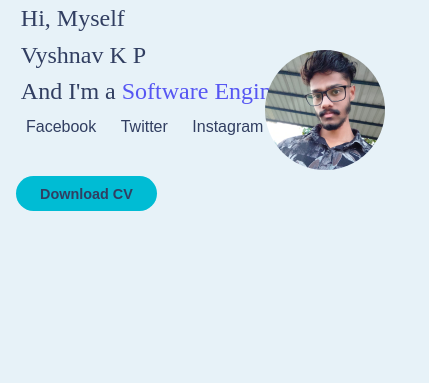
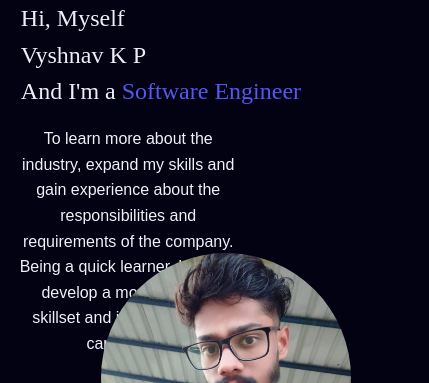
Before and after one commit to vyshnav8486/my-portfolio, a plain HTML site: page index.html in a window 390 px wide. Shown: the part 69-452 px from the top of the page, 429 px wide, since content can reach past the window. Drawn offline with Linux system fonts and the light colour scheme; a web font is replaced by a local one.

Commit message:
Updated project with responsive image changes

```diff
--- a/index.html
+++ b/index.html
@@ -2,6 +2,7 @@
 <html lang="en">
 <head>
   <link rel="preconnect" href="https://fonts.googleapis.com">
+  <link href="https://cdnjs.cloudflare.com/ajax/libs/font-awesome/6.5.1/css/all.min.css" rel="stylesheet">
   <link rel="preconnect" href="https://fonts.gstatic.com" crossorigin>
   <link href="https://fonts.googleapis.com/css2?family=Parkinsans:wght@300..800&display=swap" rel="stylesheet">
   <meta charset="UTF-8">
@@ -29,11 +30,16 @@
     <h1>Hi, Myself</h1>
     <h2>Vyshnav K P</h2>
     <h3>And I'm a <span class="blue-text">Software Engineer</span></h3>
+    <p class="description">
+      To learn more about the industry, expand my skills and gain experience about the responsibilities and
+      requirements of the company. Being a quick learner, I wish to develop a more rounded skillset and improve
+      my job capabilities.
+    </p>
     <div class="social-links">
-      <a href="https://www.facebook.com" target="_blank">Facebook</a>
-      <a href="https://www.twitter.com" target="_blank">Twitter</a>
-      <a href="https://www.instagram.com" target="_blank">Instagram</a>
-      <a href="https://www.linkedin.com" target="_blank">LinkedIn</a>
+      <a href="https://www.facebook.com" target="_blank"><i class="fab fa-facebook"></i> Facebook</a>
+      <a href="https://www.twitter.com" target="_blank"><i class="fab fa-twitter"></i> Twitter</a>
+      <a href="https://www.instagram.com" target="_blank"><i class="fab fa-instagram"></i> Instagram</a>
+      <a href="https://www.linkedin.com" target="_blank"><i class="fab fa-linkedin"></i> LinkedIn</a>
     </div>
     <a href="path/to/your-cv.pdf" download class="download-btn">Download CV</a>
   </div>
--- a/style.css
+++ b/style.css
@@ -1,6 +1,6 @@
 body {
-  background-color: #e7f2f8; /* Dark background */
-  color:#313E61;
+  background-color: #030212; /* Dark background */
+  color:#eceff6;
   margin: 0;
   font-family: 'Poppins', sans-serif; /* Modern font */
   display: block;
@@ -39,27 +39,44 @@ h2{
 }
 
 .social-links {
-  margin: 0.5rem 0;
+  margin: 1rem 0;
+  display: flex;
+  gap: 1.5rem; /* Space between each link */
 }
 
 .social-links a {
-  margin: 0 10px;
   text-decoration: none;
-  color: #313E61;
-  font-size: 1.2rem;
+  color: #f2f2f5; /* Default color */
+  font-size: 1rem; /* Icon size */
   transition: color 0.3s ease;
+  display: flex;
+  align-items: center; /* Align icon and text */
+}
+
+.social-links a i {
+  margin-right: 0.5rem; /* Space between icon and text */
 }
 
 .social-links a:hover {
-  color: #00bcd4; /* Hover effect color */
+  color: #07d0e6; /* Hover effect */
 }
+.description {
+  margin-top: 1rem; /* Space between the previous element and the description */
+  font-size: 1rem; /* Adjust the text size */
+  color: #eff1f7; /* Match the text color */
+  line-height: 1.6; /* Increase line spacing for readability */
+  font-family:sans-serif;
+  max-width: 60%; /* Limit the width to 60% of the content box */
+  word-wrap: break-word; /* Ensure text wraps if it's too long */
+}
+
 
 .download-btn {
   margin-top: 2rem;
   text-decoration: none;
   padding: 0.8rem 2rem;
-  background-color: #00bcd4;
-  color: #313E61;
+  background-color: #047685;
+  color: #f7f7f7;
   font-size: 1rem;
   font-weight: 600;
   border: none;
@@ -69,7 +86,7 @@ h2{
 }
 
 .download-btn:hover {
-  background-color: #0199b1;
+  background-color: #06434d;
   transform: scale(1.05); /* Slight grow effect */
 }
 
@@ -97,7 +114,7 @@ nav ul li {
 
 nav ul li a {
   text-decoration: none;
-  color: #313E61;
+  color: #f4f5f8;
   font-size: 1rem;
   font-family: Verdana, sans-serif; /* Sans-serif font for navigation */
   transition: color 0.4s ease;
@@ -106,13 +123,13 @@ nav ul li a {
 #PORTFOLIO {
   font-size: 1.5rem;
   font-weight: 700;
-  color: #313E61;
+  color: #f4f4f7;
   margin-left: 6rem;
   font-family: 'Dancing Script', cursive; /* Stylish italic font */
 }
 
 header nav ul li a:hover {
-  color: #7570bf; /* Cyan hover effect */
+  color: #424235ed; /* Cyan hover effect */
 }
 .profile-image {
   width: 250px;        /* Set width for the image */
@@ -128,31 +145,29 @@ header nav ul li a:hover {
   /* For devices less than 768px width */
 @media (max-width: 768px) {
   .content {
-    margin-left: 3rem; /* Reduced margin for smaller screens */
-    text-align: center; /* Center text on smaller screens */
-    margin-top: 10%; /* Adjust margin for smaller screens */
+    margin-left: 2rem;
+    text-align: center;
+    margin-top: 10%; /* Adjust margin */
   }
 
+  /* For devices less than 768px width */
   .profile-image {
-    width: 150px;    /* Reduce the size of the image */
-    height: 150px;   /* Make the image height equal to width for circular shape */
-    right: 5px;      /* Adjust right position */
-    top: 25%;        /* Adjust top position */
-  }
-}
+    width: 250px; /* Keep the same size for tablets or medium screens */
+    height: 250px;
+    right: 10%;
+  }}
 
 /* For very small devices less than 480px width */
 @media (max-width: 480px) {
   .content {
-    margin-left: 1rem; /* Further reduce margin for very small screens */
-    margin-top: 5%;    /* Adjust margin */
+    margin-left: 1rem;
+    margin-top: 5%;
   }
 
   .profile-image {
-    width: 120px;    /* Make the image smaller */
-    height: 120px;   /* Maintain circular shape */
-    right: 5px;      /* Adjust right position */
-    top: 20%;        /* Keep the image centered */
+    width: 250px; /* Keep the same size for phones */
+    height: 250px;
+    right: 10%; /* Adjust position if needed */
   }
 
   h1, h2, h3 {
@@ -168,3 +183,4 @@ header nav ul li a:hover {
     padding: 0.6rem 1.5rem; /* Adjust button padding */
   }
 }
+/* For smaller screens */
```
